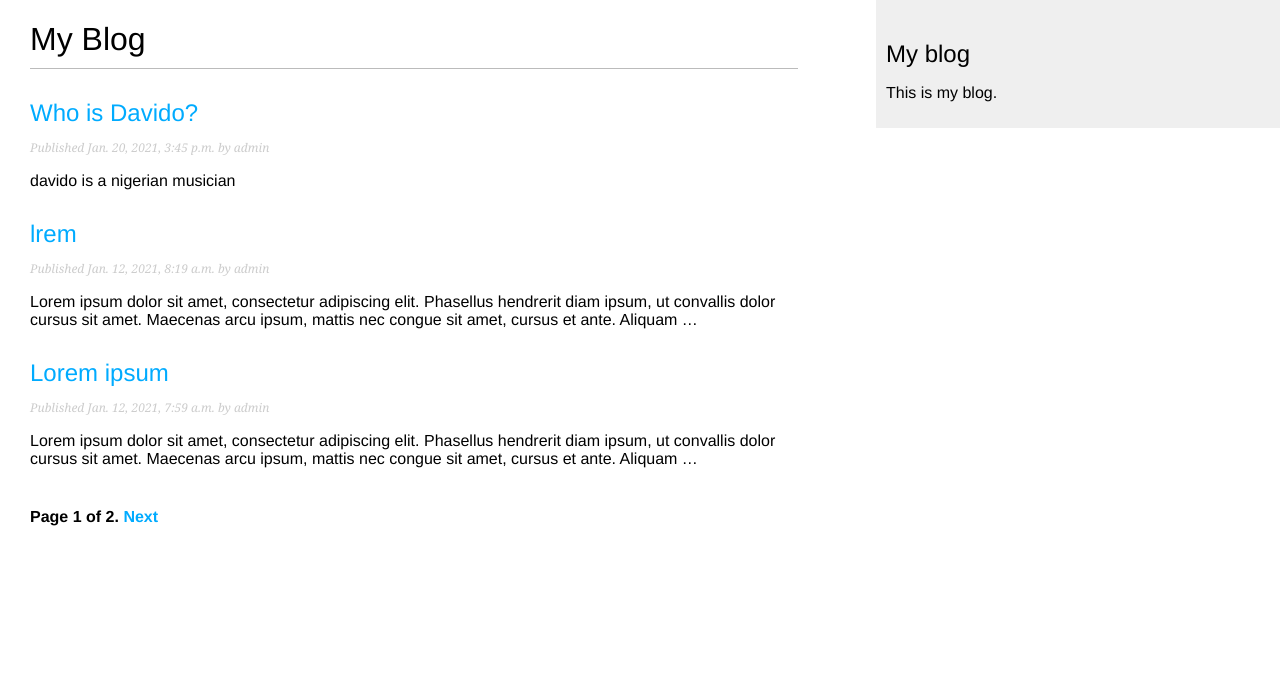
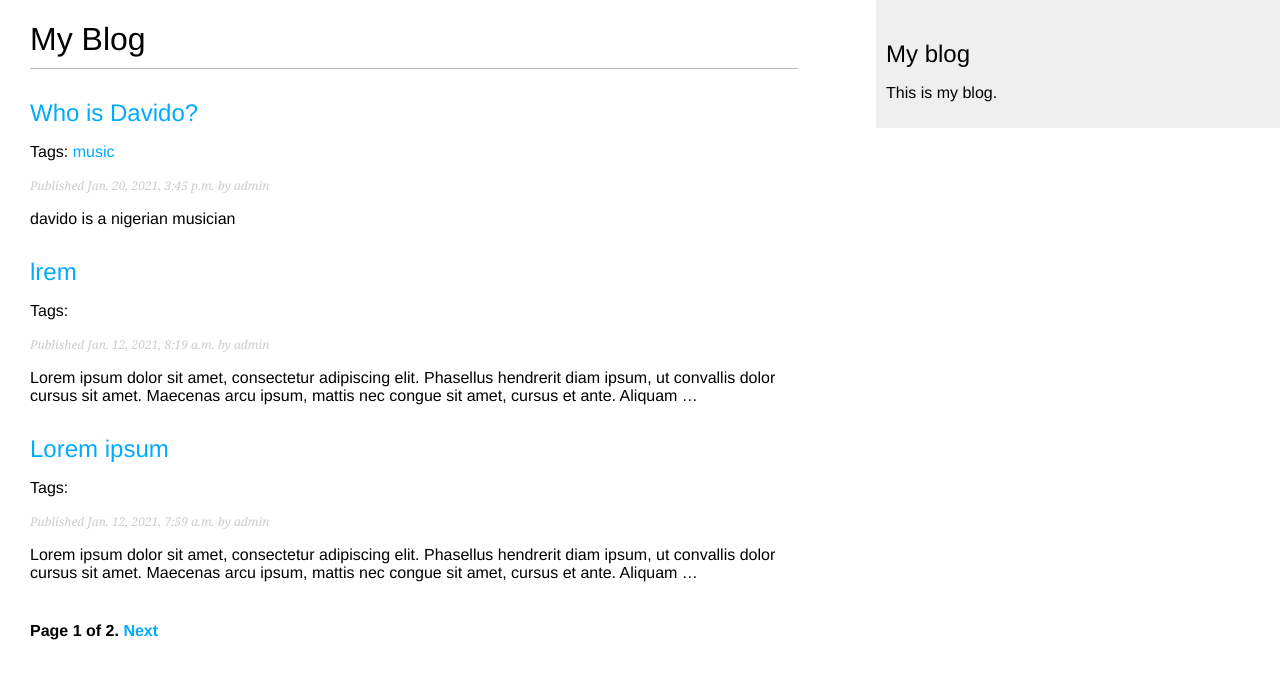
Before and after one commit to jirighoemaanuel/myblog, a Django app: page / in a window 1280 px wide. Shown: the top 679 px of the page. Run offline with Django 3.2, Linux system fonts and the light colour scheme; data comes from the database, SQL or seed files in the repository; both versions use the stored data as it was after the commit.

Commit message:
Added tagging system

```diff
--- a/blog/models.py
+++ b/blog/models.py
@@ -2,6 +2,7 @@ from django.db import models
 from django.utils import timezone
 from django.contrib.auth.models import User
 from django.urls import reverse
+from taggit.managers import TaggableManager
 
 
 class PublishedManager(models.Manager):
@@ -42,6 +43,7 @@ class Post(models.Model):
 
     objects = models.Manager()  # The default manager
     published = PublishedManager()
+    tags = TaggableManager()
 
 
 class Comment(models.Model):
--- a/blog/urls.py
+++ b/blog/urls.py
@@ -11,4 +11,6 @@ urlpatterns = [
          name='post_detail'),
     path('<int:post_id>/share/',
          views.post_share, name='post_share'),
+    path('tag/<slug:tag_slug>/',
+         views.post_list, name='post_list_by_tag'),
 ]
--- a/blog/views.py
+++ b/blog/views.py
@@ -3,6 +3,8 @@ from . models import Post, Comment
 from django.core.paginator import Paginator, EmptyPage, PageNotAnInteger
 from . forms import EmailPostForm, CommentForm
 from django.core.mail import send_mail
+from taggit.models import Tag
+from django.db.models import Count
 
 
 # def post_list(request):
@@ -36,16 +38,29 @@ def post_detail(request, year, month, day, post):
             new_comment.save()
     else:
         comment_form = CommentForm()
+
+    # List of similar posts
+    post_tags_ids = post.tags.values_list('id', flat=True)
+    similar_posts = Post.published.filter(tags__in=post_tags_ids).exclude(id=post.id)
+    similar_posts = similar_posts.annotate(same_tags=Count('tags'))\
+                        .order_by('-same_tags','publish')[:4]
+
     return render(request,
                   'blog/post/detail.html',
                   {'post': post,
                    'comments': comments,
                    'new_comment': new_comment,
-                   'comment_form': comment_form})
+                   'comment_form': comment_form,
+                   'similar_posts': similar_posts})
 
 
-def post_list(request):
+def post_list(request, tag_slug=None):
     object_list = Post.published.all()
+    tag = None
+    if tag_slug:
+        tag = get_object_or_404(Tag, slug=tag_slug)
+        object_list = object_list.filter(tags__in=[tag])
+
     paginator = Paginator(object_list, 3)  # 3 posts in each page
     page = request.GET.get('page')
     try:
@@ -59,7 +74,8 @@ def post_list(request):
     return render(request,
                   'blog/post/list.html',
                   {'posts': posts,
-                   'page': page})
+                   'page': page,
+                   'tag': tag})
 
 
 def post_share(request, post_id):
--- a/mysite/settings.py
+++ b/mysite/settings.py
@@ -39,6 +39,7 @@ INSTALLED_APPS = [
     'django.contrib.staticfiles',
     'django_extensions',
     'blog.apps.BlogConfig',
+    'taggit',
 ]
 
 MIDDLEWARE = [
--- a/templates/blog/post/list.html
+++ b/templates/blog/post/list.html
@@ -4,12 +4,23 @@
 
 {% block content %}
   <h1>My Blog</h1>
+  {% if tag %}
+    <h2>Posts tagged with "{{ tag.name }}"</h2>
+  {% endif %}
   {% for post in posts %}
     <h2>
         <a href="{{ post.get_absolute_url }}">
             {{ post.title }}
         </a>
     </h2>
+    <p class="tags">Tags:
+        {% for tag in post.tags.all %}
+          <a href="{% url 'blog:post_list_by_tag' tag.slug %}">
+              {{ tag.name }}
+          </a>
+          {% if not forloop.last %}, {% endif %}
+        {% endfor %}
+    </p>
     <p class="date">
         Published {{ post.publish }} by {{ post.author }}
     </p>
```
Also changed, not shown: templates/blog/post/detail.html (+9 -0 lines), db.sqlite3.
